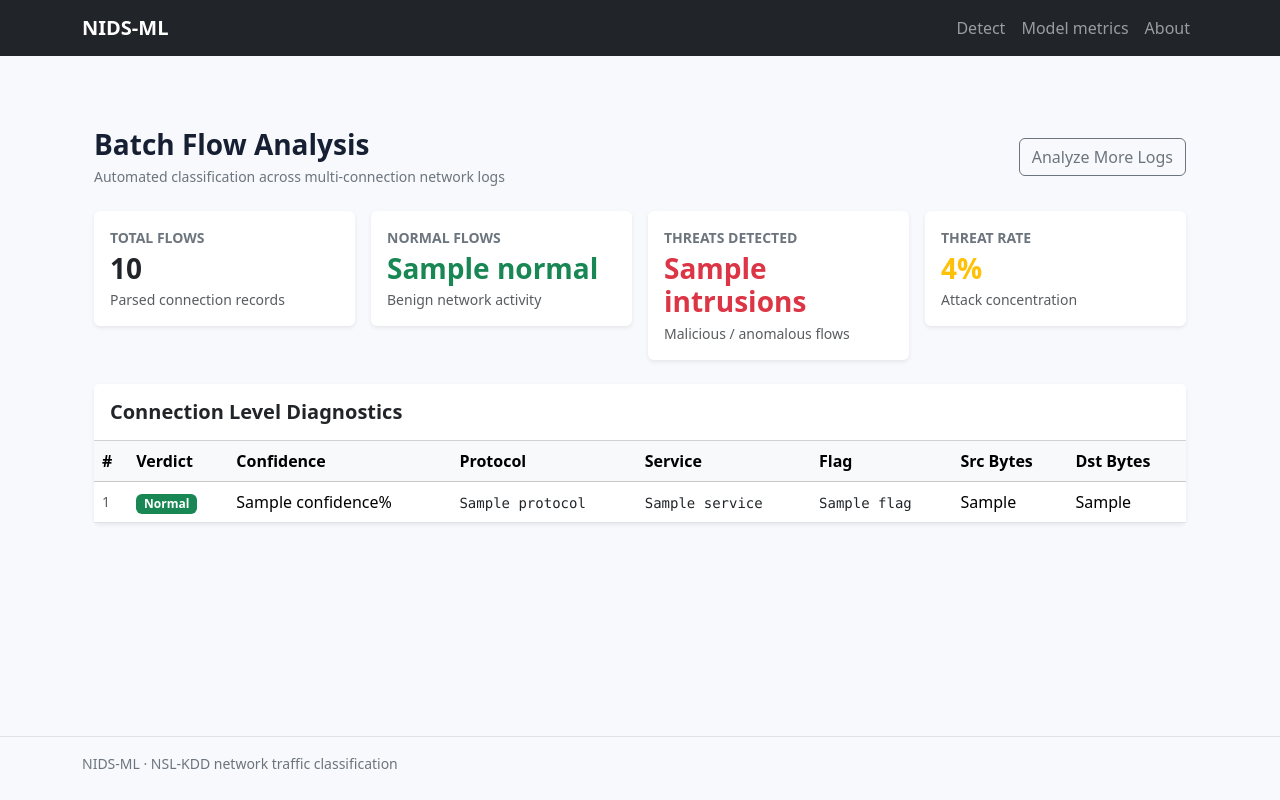
After one commit to ahmadbilad/nids-ml, a Flask app: template app/templates/batch_result.html in a window 1280 px wide. The commit adds this page. Run offline with Flask 3, Linux system fonts and the light colour scheme; the template is opened without the code that fills it: most values are stand-ins (such as "Sample title", 1, 10 or a date in 2020); parts of the project's set-up code (start-up, migrations or seed data) failed here and were passed over.

Commit message:
feat: add batch CSV ingestion, sample data endpoint, and comprehensive test suite

```diff
--- a/app/model_utils.py
+++ b/app/model_utils.py
@@ -178,15 +178,12 @@ def explain_prediction(features, artifacts, top_k=3):
     model = artifacts["model"]
     encoder = artifacts["encoder"]
 
-    # Match exact feature column ordering: encoded categoricals followed by numeric features
     encoded_feature_names = list(encoder.get_feature_names_out(CATEGORICAL_COLUMNS))
     all_feature_names = encoded_feature_names + NUMERIC_COLUMNS
 
     explainer = shap.TreeExplainer(model)
-    # Convert sparse matrix to dense array for TreeExplainer compatibility
     shap_values = explainer.shap_values(transformed.toarray())
 
-    # Extract Class 1 (intrusion) contributions
     if isinstance(shap_values, list):
         instance_shap = shap_values[1][0]
     elif len(shap_values.shape) == 3:
@@ -194,7 +191,6 @@ def explain_prediction(features, artifacts, top_k=3):
     else:
         instance_shap = shap_values[0]
 
-    # Rank features by contribution magnitude
     top_indices = np.argsort(np.abs(instance_shap))[::-1][:top_k]
 
     explanations = []
@@ -211,6 +207,57 @@ def explain_prediction(features, artifacts, top_k=3):
         })
 
     return explanations
+
+
+def predict_batch_dataframe(df, artifacts, max_rows=500):
+    """Validate, preprocess, and predict a batch DataFrame."""
+    if len(df) > max_rows:
+        df = df.iloc[:max_rows].copy()
+
+    missing_cols = set(FEATURE_COLUMNS).difference(df.columns)
+    if missing_cols:
+        raise ValueError(
+            f"Missing required columns in CSV: {', '.join(sorted(missing_cols))}"
+        )
+
+    features = df[FEATURE_COLUMNS].copy()
+    for col in NUMERIC_COLUMNS:
+        features[col] = pd.to_numeric(features[col], errors="coerce").fillna(0.0)
+    for col in CATEGORICAL_COLUMNS:
+        features[col] = features[col].astype(str).str.strip()
+
+    predictions, confidences = predict_with_artifacts(features, artifacts)
+
+    total_samples = len(predictions)
+    intrusions = int(np.sum(predictions == 1))
+    normal = int(total_samples - intrusions)
+
+    results = []
+    for i in range(total_samples):
+        results.append({
+            "index": i + 1,
+            "prediction": CLASS_NAMES[int(predictions[i])],
+            "is_intrusion": bool(predictions[i] == 1),
+            "confidence": round(float(confidences[i]) * 100, 1),
+            "protocol": str(features.iloc[i]["protocol_type"]),
+            "service": str(features.iloc[i]["service"]),
+            "flag": str(features.iloc[i]["flag"]),
+            "src_bytes": int(features.iloc[i]["src_bytes"]),
+            "dst_bytes": int(features.iloc[i]["dst_bytes"]),
+        })
+
+    summary = {
+        "total": total_samples,
+        "intrusions": intrusions,
+        "normal": normal,
+        "intrusion_rate": (
+            round((intrusions / total_samples) * 100, 1)
+            if total_samples > 0
+            else 0.0
+        ),
+    }
+
+    return summary, results
 
 
 def evaluate_saved_model(test_path=DATA_DIR / "KDDTest+.txt", model_dir=MODEL_DIR):
--- a/app/routes.py
+++ b/app/routes.py
@@ -1,5 +1,6 @@
 """HTTP routes for the NIDS-ML application."""
 
+import io
 import json
 import math
 from pathlib import Path
@@ -7,6 +8,7 @@ from pathlib import Path
 import pandas as pd
 from flask import (
     Blueprint,
+    Response,
     current_app,
     flash,
     redirect,
@@ -23,6 +25,7 @@ from app.model_utils import (
     NUMERIC_COLUMNS,
     evaluate_saved_model,
     explain_prediction,
+    predict_batch_dataframe,
     predict_with_artifacts,
 )
 
@@ -94,6 +97,113 @@ def submit_prediction():
     return redirect(url_for("main.result"))
 
 
+@bp.post("/predict-batch")
+def submit_batch():
+    """Handle batch CSV file upload for multi-connection classification."""
+    if "file" not in request.files:
+        flash("Please upload a CSV file.", "danger")
+        return redirect(url_for("main.index"))
+
+    file = request.files["file"]
+    if not file.filename or not file.filename.endswith(".csv"):
+        flash("Invalid file format. Please upload a .csv file.", "danger")
+        return redirect(url_for("main.index"))
+
+    try:
+        content = file.stream.read().decode("utf-8")
+        df = pd.read_csv(io.StringIO(content))
+        artifacts = current_app.extensions["nids_artifacts"]
+        summary, records = predict_batch_dataframe(df, artifacts)
+    except Exception as exc:
+        flash(f"Error processing CSV: {str(exc)}", "danger")
+        return redirect(url_for("main.index"))
+
+    session["batch_result"] = {
+        "summary": summary,
+        "records": records,
+    }
+    return redirect(url_for("main.batch_result"))
+
+
+@bp.get("/batch-result")
+def batch_result():
+    """Render the results of the batch CSV analysis."""
+    batch_data = session.pop("batch_result", None)
+    if not batch_data:
+        flash("Upload a CSV file to inspect batch results.", "info")
+        return redirect(url_for("main.index"))
+    return render_template(
+        "batch_result.html",
+        summary=batch_data["summary"],
+        records=batch_data["records"],
+    )
+
+
+@bp.get("/download-sample-csv")
+def download_sample_csv():
+    """Generate and return a sample CSV for reviewers and users to test batch mode."""
+    # Creates 3 test connection flows (Normal HTTP, DoS SYN Flood, Normal SMTP)
+    sample_data = [
+        {
+            "duration": 0, "protocol_type": "tcp", "service": "http", "flag": "SF",
+            "src_bytes": 215, "dst_bytes": 4507, "land": 0, "wrong_fragment": 0,
+            "urgent": 0, "hot": 0, "num_failed_logins": 0, "logged_in": 1,
+            "num_compromised": 0, "root_shell": 0, "su_attempted": 0, "num_root": 0,
+            "num_file_creations": 0, "num_shells": 0, "num_access_files": 0,
+            "num_outbound_cmds": 0, "is_host_login": 0, "is_guest_login": 0,
+            "count": 1, "srv_count": 1, "serror_rate": 0.0, "srv_serror_rate": 0.0,
+            "rerror_rate": 0.0, "srv_rerror_rate": 0.0, "same_srv_rate": 1.0,
+            "diff_srv_rate": 0.0, "srv_diff_host_rate": 0.0, "dst_host_count": 30,
+            "dst_host_srv_count": 255, "dst_host_same_srv_rate": 1.0,
+            "dst_host_diff_srv_rate": 0.0, "dst_host_same_src_port_rate": 0.03,
+            "dst_host_srv_diff_host_rate": 0.04, "dst_host_serror_rate": 0.0,
+            "dst_host_srv_serror_rate": 0.0, "dst_host_rerror_rate": 0.0,
+            "dst_host_srv_rerror_rate": 0.0,
+        },
+        {
+            "duration": 0, "protocol_type": "tcp", "service": "private", "flag": "S0",
+            "src_bytes": 0, "dst_bytes": 0, "land": 0, "wrong_fragment": 0,
+            "urgent": 0, "hot": 0, "num_failed_logins": 0, "logged_in": 0,
+            "num_compromised": 0, "root_shell": 0, "su_attempted": 0, "num_root": 0,
+            "num_file_creations": 0, "num_shells": 0, "num_access_files": 0,
+            "num_outbound_cmds": 0, "is_host_login": 0, "is_guest_login": 0,
+            "count": 250, "srv_count": 15, "serror_rate": 1.0, "srv_serror_rate": 1.0,
+            "rerror_rate": 0.0, "srv_rerror_rate": 0.0, "same_srv_rate": 0.06,
+            "diff_srv_rate": 0.07, "srv_diff_host_rate": 0.0, "dst_host_count": 255,
+            "dst_host_srv_count": 15, "dst_host_same_srv_rate": 0.06,
+            "dst_host_diff_srv_rate": 0.07, "dst_host_same_src_port_rate": 0.0,
+            "dst_host_srv_diff_host_rate": 0.0, "dst_host_serror_rate": 1.0,
+            "dst_host_srv_serror_rate": 1.0, "dst_host_rerror_rate": 0.0,
+            "dst_host_srv_rerror_rate": 0.0,
+        },
+        {
+            "duration": 0, "protocol_type": "tcp", "service": "smtp", "flag": "SF",
+            "src_bytes": 744, "dst_bytes": 328, "land": 0, "wrong_fragment": 0,
+            "urgent": 0, "hot": 0, "num_failed_logins": 0, "logged_in": 1,
+            "num_compromised": 0, "root_shell": 0, "su_attempted": 0, "num_root": 0,
+            "num_file_creations": 0, "num_shells": 0, "num_access_files": 0,
+            "num_outbound_cmds": 0, "is_host_login": 0, "is_guest_login": 0,
+            "count": 2, "srv_count": 2, "serror_rate": 0.0, "srv_serror_rate": 0.0,
+            "rerror_rate": 0.0, "srv_rerror_rate": 0.0, "same_srv_rate": 1.0,
+            "diff_srv_rate": 0.0, "srv_diff_host_rate": 0.0, "dst_host_count": 12,
+            "dst_host_srv_count": 210, "dst_host_same_srv_rate": 0.92,
+            "dst_host_diff_srv_rate": 0.08, "dst_host_same_src_port_rate": 0.08,
+            "dst_host_srv_diff_host_rate": 0.03, "dst_host_serror_rate": 0.0,
+            "dst_host_srv_serror_rate": 0.0, "dst_host_rerror_rate": 0.0,
+            "dst_host_srv_rerror_rate": 0.0,
+        },
+    ]
+    df = pd.DataFrame(sample_data, columns=FEATURE_COLUMNS)
+    csv_buffer = io.StringIO()
+    df.to_csv(csv_buffer, index=False)
+
+    return Response(
+        csv_buffer.getvalue(),
+        mimetype="text/csv",
+        headers={"Content-Disposition": "attachment; filename=nids_sample_batch.csv"},
+    )
+
+
 @bp.get("/result")
 def result():
     """Display the latest prediction after a form submission."""
--- /dev/null
+++ b/app/templates/batch_result.html
@@ -0,0 +1,86 @@
+{% extends "base.html" %}
+{% block title %}Batch Analysis Results{% endblock %}
+{% block content %}
+<section class="container py-4">
+  <div class="d-flex justify-content-between align-items-center mb-4">
+    <div>
+      <h1 class="h3 fw-bold mb-1">Batch Flow Analysis</h1>
+      <p class="text-secondary small mb-0">Automated classification across multi-connection network logs</p>
+    </div>
+    <a class="btn btn-outline-secondary" href="{{ url_for('main.index') }}">Analyze More Logs</a>
+  </div>
+
+  <div class="row g-3 mb-4">
+    <div class="col-12 col-md-3">
+      <div class="card border-0 shadow-sm p-3">
+        <span class="text-secondary small fw-semibold text-uppercase">Total Flows</span>
+        <span class="h3 fw-bold my-1">{{ summary.total }}</span>
+        <span class="small text-muted">Parsed connection records</span>
+      </div>
+    </div>
+    <div class="col-12 col-md-3">
+      <div class="card border-0 shadow-sm p-3">
+        <span class="text-secondary small fw-semibold text-uppercase">Normal Flows</span>
+        <span class="h3 fw-bold my-1 text-success">{{ summary.normal }}</span>
+        <span class="small text-muted">Benign network activity</span>
+      </div>
+    </div>
+    <div class="col-12 col-md-3">
+      <div class="card border-0 shadow-sm p-3">
+        <span class="text-secondary small fw-semibold text-uppercase">Threats Detected</span>
+        <span class="h3 fw-bold my-1 text-danger">{{ summary.intrusions }}</span>
+        <span class="small text-muted">Malicious / anomalous flows</span>
+      </div>
+    </div>
+    <div class="col-12 col-md-3">
+      <div class="card border-0 shadow-sm p-3">
+        <span class="text-secondary small fw-semibold text-uppercase">Threat Rate</span>
+        <span class="h3 fw-bold my-1 text-warning">{{ summary.intrusion_rate }}%</span>
+        <span class="small text-muted">Attack concentration</span>
+      </div>
+    </div>
+  </div>
+
+  <div class="card border-0 shadow-sm">
+    <div class="card-header bg-white py-3">
+      <h2 class="h5 mb-0 fw-bold">Connection Level Diagnostics</h2>
+    </div>
+    <div class="table-responsive">
+      <table class="table table-hover align-middle mb-0">
+        <thead class="table-light">
+          <tr>
+            <th>#</th>
+            <th>Verdict</th>
+            <th>Confidence</th>
+            <th>Protocol</th>
+            <th>Service</th>
+            <th>Flag</th>
+            <th>Src Bytes</th>
+            <th>Dst Bytes</th>
+          </tr>
+        </thead>
+        <tbody>
+          {% for row in records %}
+          <tr>
+            <td class="text-muted small">{{ row.index }}</td>
+            <td>
+              {% if row.is_intrusion %}
+                <span class="badge bg-danger">Intrusion</span>
+              {% else %}
+                <span class="badge bg-success">Normal</span>
+              {% endif %}
+            </td>
+            <td>{{ row.confidence }}%</td>
+            <td><code class="text-dark">{{ row.protocol }}</code></td>
+            <td><code class="text-dark">{{ row.service }}</code></td>
+            <td><code class="text-dark">{{ row.flag }}</code></td>
+            <td>{{ row.src_bytes }}</td>
+            <td>{{ row.dst_bytes }}</td>
+          </tr>
+          {% endfor %}
+        </tbody>
+      </table>
+    </div>
+  </div>
+</section>
+{% endblock %}
```
Also changed, not shown: app/templates/index.html (+32 -3 lines), tests/test_prediction.py (+45 -0 lines).
